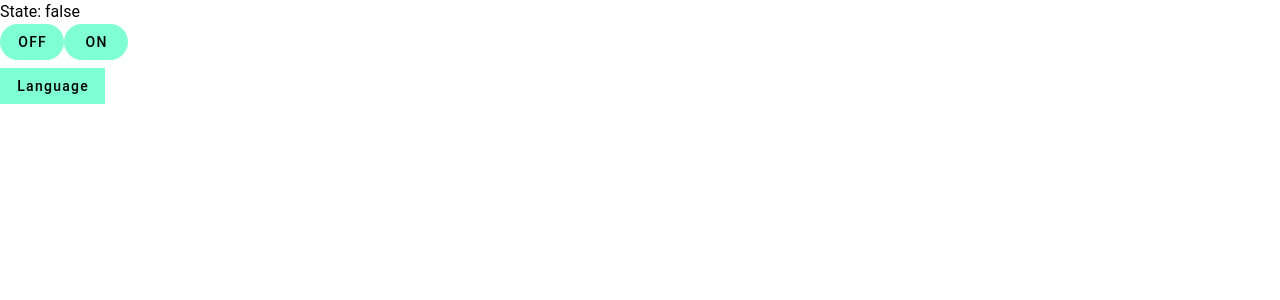
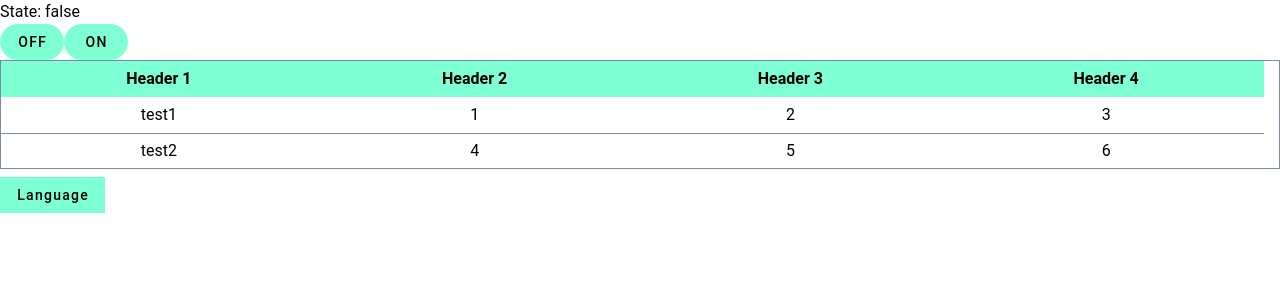
Before and after one commit to k-daiguji/vite_vitest_vue_vuetify, a Vue app: page / in a window 1280 px wide. Shown: the top 300 px of the page. Built offline with nearby package versions, Linux system fonts and the light colour scheme.

Commit message:
Defined tables

```diff
--- /dev/null
+++ b/src/app/components/BaseTable.vue
@@ -0,0 +1,79 @@
+<script setup lang="ts">
+import type { Theme } from "@/app/types/color";
+
+const { enabled = true } = defineProps<{
+  data: { headers: string[]; rows: string[][] };
+  theme: Theme;
+
+  enabled?: boolean;
+}>();
+</script>
+
+<template>
+  <div class="container">
+    <table class="table text-center w-100">
+      <thead>
+        <tr
+          class="enabled header"
+          :class="theme"
+        >
+          <th
+            v-for="(header, i) in data.headers"
+            :key="i"
+          >
+            {{ header }}
+          </th>
+        </tr>
+      </thead>
+      <tbody>
+        <tr
+          v-for="(row, i) in data.rows"
+          :key="i"
+          class="row"
+        >
+          <td
+            v-for="(cell, j) in row"
+            :key="j"
+          >
+            {{ cell }}
+          </td>
+        </tr>
+      </tbody>
+    </table>
+  </div>
+</template>
+
+<style scoped>
+.container {
+  border: solid 1px #778ca3;
+  cursor: default;
+  height: 109px;
+  overflow-y: auto;
+  scrollbar-gutter: stable;
+}
+
+.table {
+  border-collapse: collapse;
+  border-spacing: 0;
+}
+
+.header {
+  height: 36px;
+  position: sticky;
+  top: 0;
+  z-index: 1;
+
+  &:first-child {
+    position: sticky;
+    left: 0;
+  }
+}
+
+.row {
+  height: 36px;
+
+  &:not(:last-child) {
+    border-bottom: solid 1px #778ca3;
+  }
+}
+</style>
--- a/src/app/views/App.vue
+++ b/src/app/views/App.vue
@@ -19,7 +19,8 @@ import Settings from "@/app/views/AreaSettings.vue";
     color: #b0b0b0;
   }
 
-  &:enabled {
+  &:enabled,
+  &.enabled {
     background-color: aquamarine;
     color: #000;
 
--- a/src/app/views/AreaIntra.vue
+++ b/src/app/views/AreaIntra.vue
@@ -2,9 +2,20 @@
 import { ref } from "vue";
 
 import BaseButton from "@/app/components/BaseButton.vue";
+import BaseTable from "@/app/components/BaseTable.vue";
 import { theme } from "@/app/constants/color";
 
 const state = ref(false);
+
+const data = {
+  headers: ["Header 1", "Header 2", "Header 3", "Header 4"],
+  rows: [
+    ["test1", 1, 2, 3],
+    ["test2", 4, 5, 6],
+    ["test3", 7, 8, 9],
+    ["test4", 7, 8, 9],
+  ],
+};
 </script>
 
 <template>
@@ -25,4 +36,8 @@ const state = ref(false);
       ON
     </BaseButton>
   </div>
+  <BaseTable
+    :data="data"
+    :theme="theme.primary"
+  />
 </template>
```
